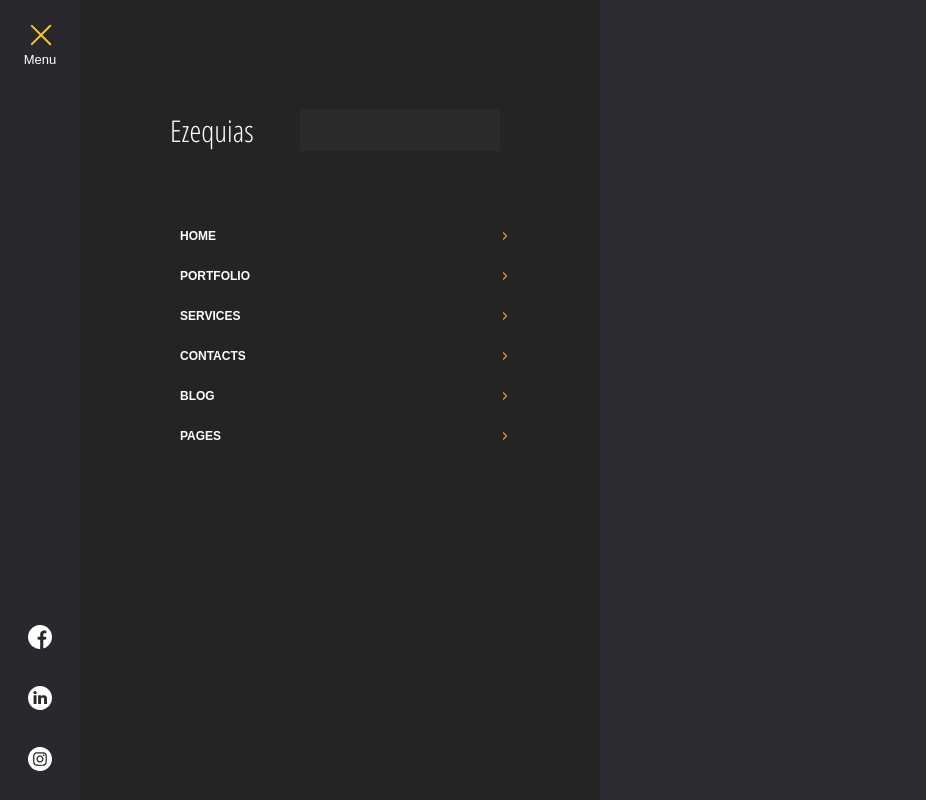
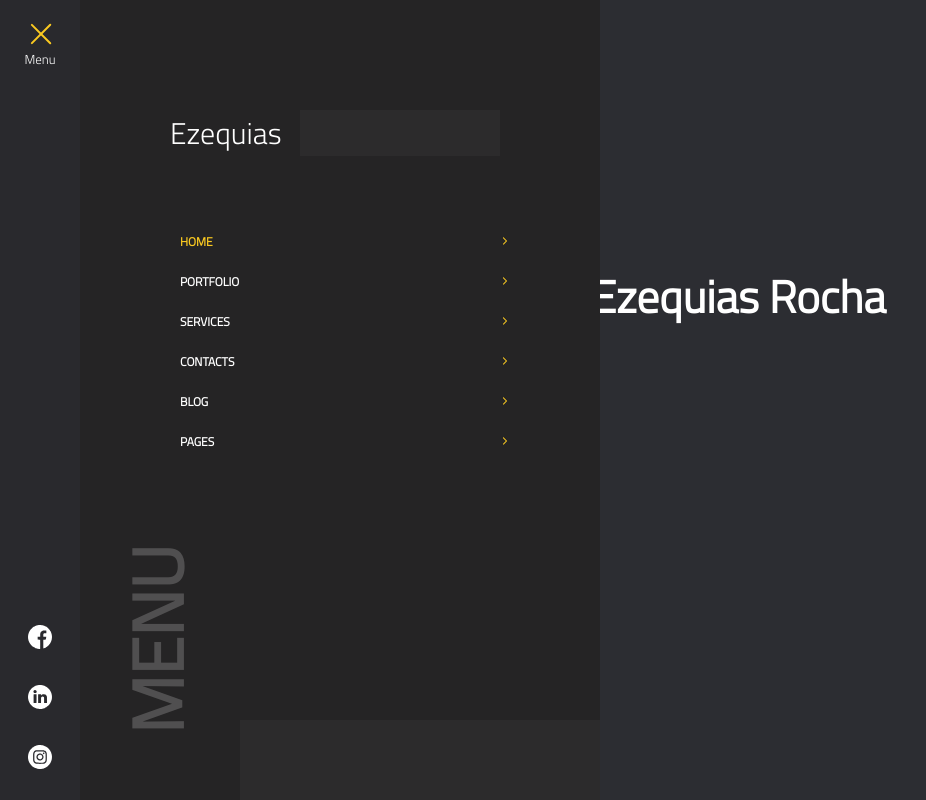
Before and after one commit to xuaoneto/eze-personal-portfolio, a React (Create React App) app: page / in a window 1280 px wide. Both pictures are taken after a click on the element "Menu". Shown: the whole page, without its empty margins (0-926 px from the left). Built offline with nearby package versions, Linux system fonts and the light colour scheme.

Commit message:
WIP: primary itens first page

```diff
--- a/src/App.js
+++ b/src/App.js
@@ -1,11 +1,13 @@
 import React from "react";
 import SideMenu from "./components/SideMenu";
 import "./styles/style.scss";
+import CenterApresentation from "./components/CenterApresentation";
 
 const App = () => {
   return (
     <>
       <SideMenu />
+      <CenterApresentation />
     </>
   );
 };
--- /dev/null
+++ b/src/components/CenterApresentation/index.js
@@ -0,0 +1,14 @@
+import React from "react";
+
+const CenterApresentation = () => {
+  return (
+    <div className="apresentation-container">
+      <h1 className="apresentation">Hey there! I'm Ezequias Rocha</h1>
+      <div className="buttom">
+        <div className="line"></div>
+        <p className="button-text">Portfolio</p>
+      </div>
+    </div>
+  );
+};
+export default CenterApresentation;
--- /dev/null
+++ b/src/components/CenterApresentation/style.scss
@@ -0,0 +1,42 @@
+@import url("https://fonts.googleapis.com/css2?family=Titillium+Web:wght@300&display=swap");
+
+.apresentation-container {
+  position: absolute;
+  top: 29%;
+  left: 25%;
+  .apresentation {
+    color: white;
+    font-size: 45px;
+  }
+  .buttom {
+    margin-top: 60px;
+    background: var(--yellow);
+    border-radius: 5px;
+    width: 130px;
+    height: 50px;
+    display: flex;
+    align-items: center;
+    justify-content: center;
+    transition: all 0.3s;
+    cursor: pointer;
+    p {
+      color: white;
+      font-weight: 600;
+      font-size: 14px;
+      font-family: "Titillium Web", sans-serif;
+    }
+    .line {
+      width: 0;
+      height: 2px;
+      transition: all 0.3s;
+      background: white;
+      margin: 0 5px 0 0;
+    }
+    &:hover {
+      width: 160px;
+      .line {
+        width: 20px;
+      }
+    }
+  }
+}
--- a/src/components/LeftMenu/index.js
+++ b/src/components/LeftMenu/index.js
@@ -4,12 +4,12 @@ import InsertSVG from "../InsertSVG";
 const LeftMenu = ({ state }) => {
   const rightarrow = <InsertSVG name="rightarrowicon" />;
   const internalmenu = [
-    { name: "HOME", icon: rightarrow },
-    { name: "PORTFOLIO", icon: rightarrow },
-    { name: "SERVICES", icon: rightarrow },
-    { name: "CONTACTS", icon: rightarrow },
-    { name: "BLOG", icon: rightarrow },
-    { name: "PAGES", icon: rightarrow },
+    { name: "HOME", icon: rightarrow, active: true },
+    { name: "PORTFOLIO", icon: rightarrow, active: false },
+    { name: "SERVICES", icon: rightarrow, active: false },
+    { name: "CONTACTS", icon: rightarrow, active: false },
+    { name: "BLOG", icon: rightarrow, active: false },
+    { name: "PAGES", icon: rightarrow, active: false },
   ];
 
   const ActiveItem = (id) => {
@@ -42,11 +42,17 @@ const LeftMenu = ({ state }) => {
               }}
             >
               <div className="hovered"></div>
-              <p className="item-name">{item.name}</p>
+              <p className={item.active ? "item-name active" : "item-name"}>
+                {item.name}
+              </p>
               {rightarrow}
             </div>
           );
         })}
+      </div>
+      <div className="bottom-block" />
+      <div className="menu-name">
+        <h1 className="big-menu">MENU</h1>
       </div>
     </div>
   );
--- a/src/components/LeftMenu/style.scss
+++ b/src/components/LeftMenu/style.scss
@@ -1,4 +1,7 @@
-@import url("https://fonts.googleapis.com/css2?family=Open+Sans+Condensed:wght@300&display=swap");
+#root {
+  --leftmenu: #252425;
+  --lmsecondary: rgba(255, 255, 255, 0.031);
+}
 
 .leftmenu-container {
   position: absolute;
@@ -7,7 +10,7 @@
   width: 410px;
   height: calc(100% - 70px);
   transition: all 0.4s;
-  background: #252425;
+  background: var(--leftmenu);
   transform: translateX(0);
   z-index: 98;
   padding: 35px 30px 35px 160px;
@@ -26,7 +29,7 @@
     .name {
       margin: 0;
       color: white;
-      font-family: "Open Sans Condensed", sans-serif;
+      font-family: "Titillium Web", sans-serif;
       font-size: 30px;
       text-decoration: none;
     }
@@ -37,7 +40,7 @@
       height: 100%;
       transition: all 0.4s;
       margin: 0;
-      background: rgba(255, 255, 255, 0.031);
+      background: var(--lmsecondary);
     }
   }
   .internalmenu-container {
@@ -51,6 +54,7 @@
       width: 350px;
       height: 40px;
       position: relative;
+      cursor: pointer;
       &:hover {
         .hovered {
           width: 100%;
@@ -60,7 +64,7 @@
         position: absolute;
         width: 0%;
         height: 100%;
-        background: rgba(255, 255, 255, 0.031);
+        background: var(--lmsecondary);
         transition: all 0.4s;
       }
       .item-name {
@@ -70,11 +74,31 @@
         font-weight: 600;
       }
       .item-name.active {
-        color: #fac921;
+        color: var(--yellow);
       }
       img {
         margin-right: 10px;
       }
+    }
+  }
+  .bottom-block {
+    position: absolute;
+    bottom: 0;
+    right: 0;
+    width: 60%;
+    height: 10%;
+    background: var(--lmsecondary);
+  }
+  .menu-name {
+    position: absolute;
+    bottom: 60px;
+    left: 60px;
+    display: flex;
+    transform: rotate(-90deg);
+
+    .big-menu {
+      font-size: 70px;
+      color: rgba(255, 255, 255, 0.2);
     }
   }
 }
--- a/src/components/SideMenu/style.scss
+++ b/src/components/SideMenu/style.scss
@@ -1,3 +1,6 @@
+#root {
+  --yellow: #fac921;
+}
 .side-bar-menu {
   position: fixed;
   top: 0;
@@ -18,7 +21,7 @@
     left: 0;
     width: 100%;
     height: 100%;
-    background: #2c2d32;
+    background: var(--body);
     opacity: 0.6;
     z-index: 99;
   }
@@ -56,7 +59,7 @@
       .bar1 {
         border: none;
         width: 100%;
-        background: #fac921;
+        background: var(--yellow);
       }
       .bar1.active {
         transform: rotate(45deg) translateX(1.5px);
@@ -65,7 +68,7 @@
       .bar2 {
         border: none;
         width: 70%;
-        background: #fac921;
+        background: var(--yellow);
         margin-top: 6px;
       }
       .bar2.active {
@@ -77,7 +80,7 @@
       .bar3 {
         border: none;
         width: 0%;
-        background: #fac921;
+        background: var(--yellow);
         margin-top: 6px;
       }
       .bar3.active {
--- a/src/styles/style.scss
+++ b/src/styles/style.scss
@@ -1,11 +1,16 @@
 @import "../components/SideMenu/style.scss";
 @import "../components/LeftMenu/style.scss";
+@import "../components/CenterApresentation/style.scss";
+
+body {
+  --body: #2c2d32;
+}
 
 body {
   margin: 0;
   padding: 0;
   font-weight: 400;
   height: 100%;
-  background: #2c2d32;
+  background: var(--body);
   font-family: "Titillium Web", sans-serif;
 }
```
